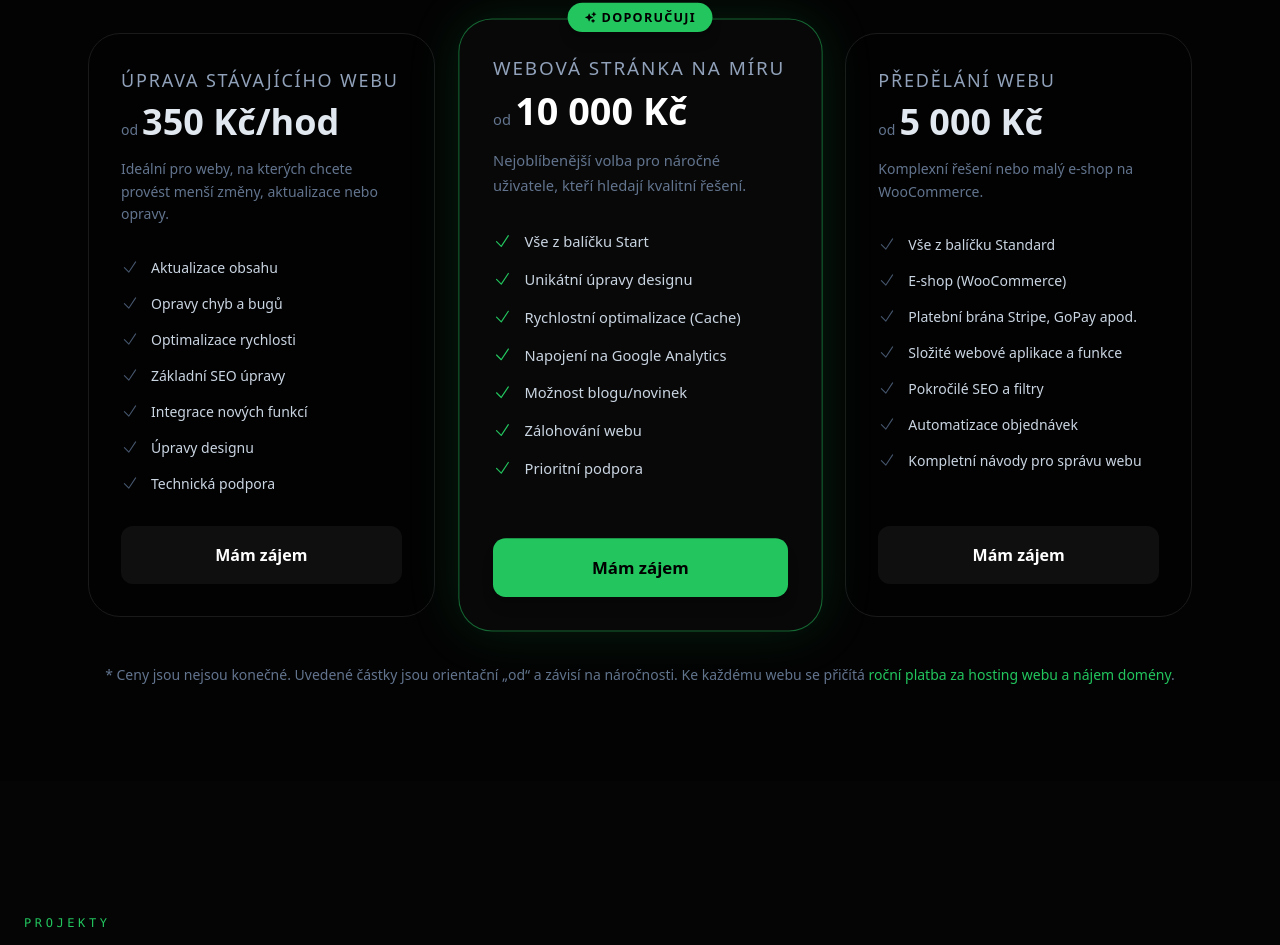
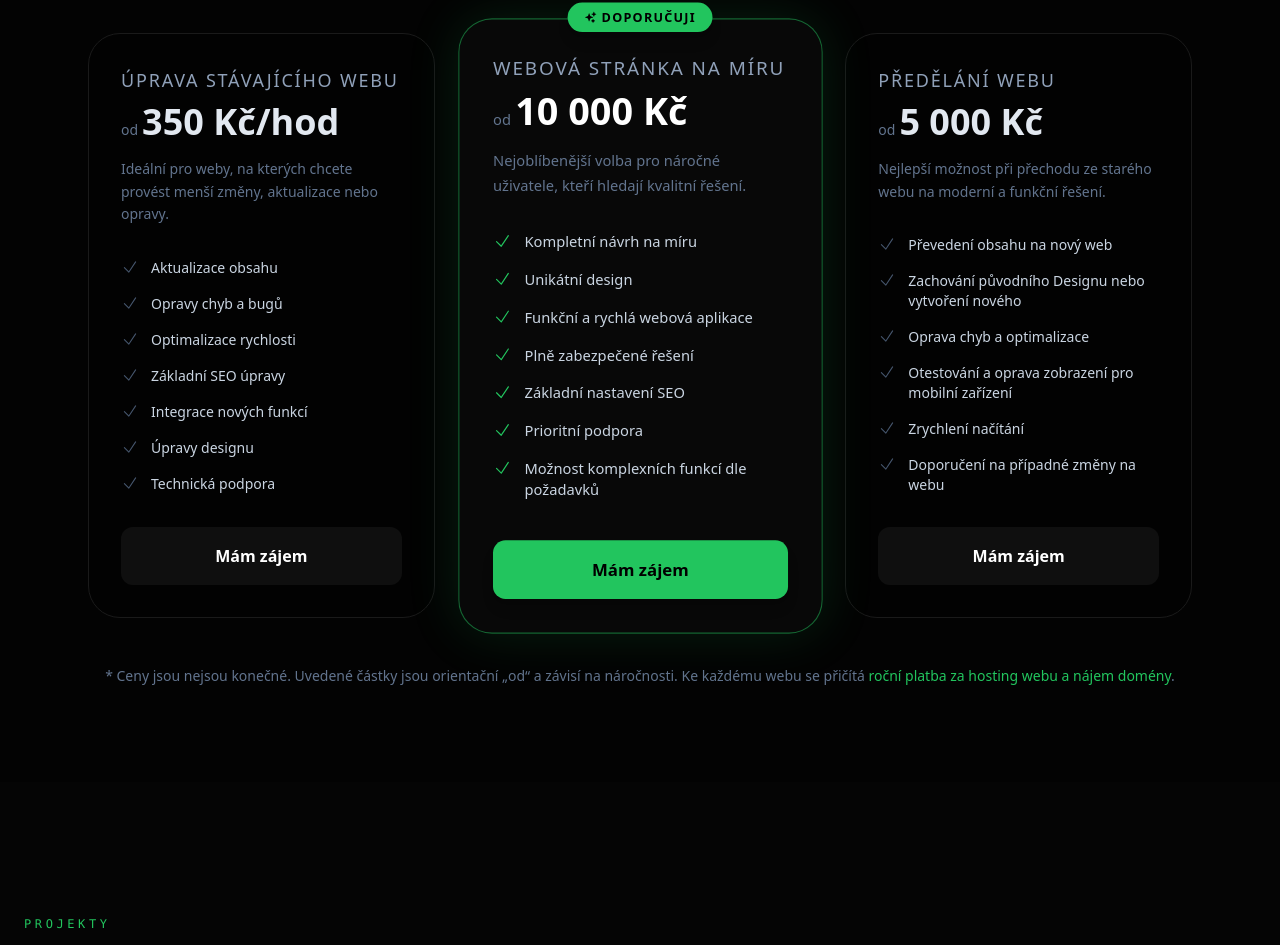
Before and after one commit to endurovojta173/levnatvorbawebu.cz, a React (Vite) app: page / in a window 1280 px wide. Shown: the part 3487-4432 px from the top of the page. Built offline with nearby package versions, Linux system fonts and the light colour scheme.

Commit message:
Pricing section text updates

```diff
--- a/src/components/Pricing.tsx
+++ b/src/components/Pricing.tsx
@@ -144,36 +144,35 @@ export default function Pricing() {
           ]}
         />
 
-        {/* Standart web */}
+        {/* Hand made web */}
         <PricingCard
           title="Webová stránka na míru"
           price="10 000 Kč"
           description="Nejoblíbenější volba pro náročné uživatele, kteří hledají kvalitní řešení."
           isPopular
           features={[
-            "Vše z balíčku Start",
-            "Unikátní úpravy designu",
-            "Rychlostní optimalizace (Cache)",
-            "Napojení na Google Analytics",
-            "Možnost blogu/novinek",
-            "Zálohování webu",
-            "Prioritní podpora"
+            "Kompletní návrh na míru",
+            "Unikátní design",
+            "Funkční a rychlá webová aplikace",
+            "Plně zabezpečené řešení",
+            "Základní nastavení SEO",
+            "Prioritní podpora",
+            "Možnost komplexních funkcí dle požadavků"
           ]}
         />
 
-        {/* Compelex web app/Eshop */}
+        {/* Web rework */}
         <PricingCard
           title="Předělání webu"
           price="5 000 Kč"
-          description="Komplexní řešení nebo malý e-shop na WooCommerce."
+          description="Nejlepší možnost při přechodu ze starého webu na moderní a funkční řešení."
           features={[
-            "Vše z balíčku Standard",
-            "E-shop (WooCommerce)",
-            "Platební brána Stripe, GoPay apod.",
-            "Složité webové aplikace a funkce",
-            "Pokročilé SEO a filtry",
-            "Automatizace objednávek",
-            "Kompletní návody pro správu webu"
+            "Převedení obsahu na nový web",
+            "Zachování původního Designu nebo vytvoření nového",
+            "Oprava chyb a optimalizace",
+            "Otestování a oprava zobrazení pro mobilní zařízení",
+            "Zrychlení načítání",
+            "Doporučení na případné změny na webu",
           ]}
         />
 
```
